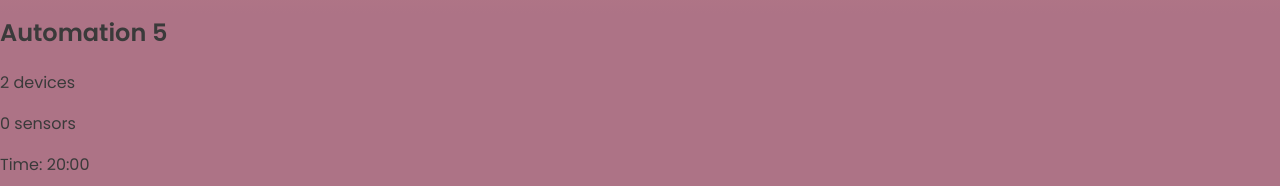
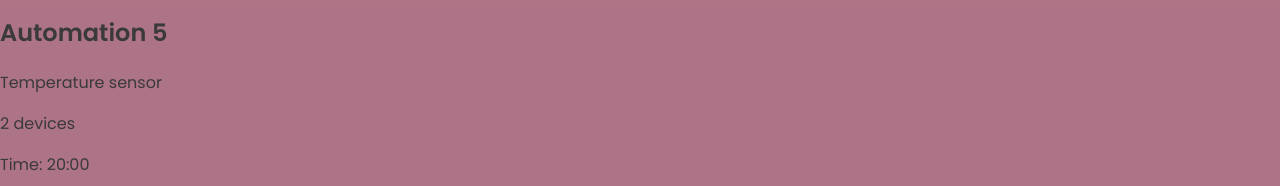
Before and after one commit to KristiinaSa/HomeAutomationSystem, a React (Vite) app in the folder frontend/: page /automations in a window 1280 px wide. Shown: the part 896-1082 px from the top of the page. Built offline with nearby package versions, Linux system fonts and the light colour scheme.

Commit message:
Changed the way sensors are stored and handled in automations.

```diff
--- a/frontend/src/components/AutomationForm/SensorAutomationForm.jsx
+++ b/frontend/src/components/AutomationForm/SensorAutomationForm.jsx
@@ -36,7 +36,7 @@ const SensorAutomationForm = ({ handleSubmit }) => {
 
   useEffect(() => {
     if (automation) {
-      setSelectedSensorId(automation.sensor[0].id);
+      setSelectedSensorId(automation.sensor.id);
       setValue(automation.sensorValue);
       setSelectedDevices(automation.devices);
       setAction(automation.actionType === "Turn on" ? "Turn on" : "Turn off");
--- a/frontend/src/components/Automations/SensorAutomationCard.jsx
+++ b/frontend/src/components/Automations/SensorAutomationCard.jsx
@@ -3,7 +3,7 @@ import { useNavigate } from "react-router-dom";
 export const SensorAutomationCard = ({ automation }) => {
   const navigate = useNavigate();
   const numDevices = automation.devices ? automation.devices.length : 0;
-  const numSensors = automation.sensors ? automation.sensors.length : 0;
+  console.log(automation.sensor);
 
   const handleEdit = () => {
     navigate(`/automations/edit/${automation.id}`);
@@ -12,8 +12,8 @@ export const SensorAutomationCard = ({ automation }) => {
   return (
     <div key={automation.id}>
       <h2>{automation.name}</h2>
+      <p>{automation.sensor.name} sensor</p>
       <p>{numDevices} devices</p>
-      <p>{numSensors} sensors</p>
       <p>Time: {automation.time}</p>
       <p>Disabled: {automation.isDisabled ? "Yes" : "No"}</p>
       <p>Action: {automation.actionType}</p>
--- a/frontend/src/components/Automations/TimerAutomationCard.jsx
+++ b/frontend/src/components/Automations/TimerAutomationCard.jsx
@@ -1,23 +1,12 @@
 import { useNavigate } from "react-router-dom";
 
-export const TimerAutomationCard = ({ automation }) => {
-  const navigate = useNavigate();
-  const numDevices = automation.devices ? automation.devices.length : 0;
-
-  const dayAbbreviations = {
-    monday: "Mon",
-    tuesday: "Tue",
-    wednesday: "Wed",
-    thursday: "Thu",
-    friday: "Fri",
-    saturday: "Sat",
-    sunday: "Sun",
-  };
-
-  const weekdays = ["monday", "tuesday", "wednesday", "thursday", "friday"];
-  const weekends = ["saturday", "sunday"];
-  const allDays = [...weekdays, ...weekends];
-
+const getActiveDays = (
+  automation,
+  dayAbbreviations,
+  weekdays,
+  weekends,
+  allDays
+) => {
   let activeDays = automation.weekdays
     ? Object.entries(automation.weekdays)
         .filter(([day, isActive]) => isActive)
@@ -43,6 +32,35 @@ export const TimerAutomationCard = ({ automation }) => {
     activeDays = activeDays.map((day) => dayAbbreviations[day]);
   }
 
+  return activeDays;
+};
+
+export const TimerAutomationCard = ({ automation }) => {
+  const navigate = useNavigate();
+  const numDevices = automation.devices ? automation.devices.length : 0;
+
+  const dayAbbreviations = {
+    monday: "Mon",
+    tuesday: "Tue",
+    wednesday: "Wed",
+    thursday: "Thu",
+    friday: "Fri",
+    saturday: "Sat",
+    sunday: "Sun",
+  };
+
+  const weekdays = ["monday", "tuesday", "wednesday", "thursday", "friday"];
+  const weekends = ["saturday", "sunday"];
+  const allDays = [...weekdays, ...weekends];
+
+  const activeDays = getActiveDays(
+    automation,
+    dayAbbreviations,
+    weekdays,
+    weekends,
+    allDays
+  );
+
   const handleEdit = () => {
     navigate(`/automations/edit/${automation.id}`);
   };
--- a/frontend/src/dummyData/dummyAutomations.js
+++ b/frontend/src/dummyData/dummyAutomations.js
@@ -119,13 +119,12 @@ export const dummyAutomations = [
     automationType: "sensor",
     sensorValue: 20,
     actionType: "Turn on",
-    sensor: [
-      {
-        id: 1,
-        name: "Temperature",
-        type: "temperature",
-      },
-    ],
+    sensor: {
+      id: 1,
+      name: "Temperature",
+      type: "temperature",
+    },
+
     devices: [
       {
         id: 1,
```
